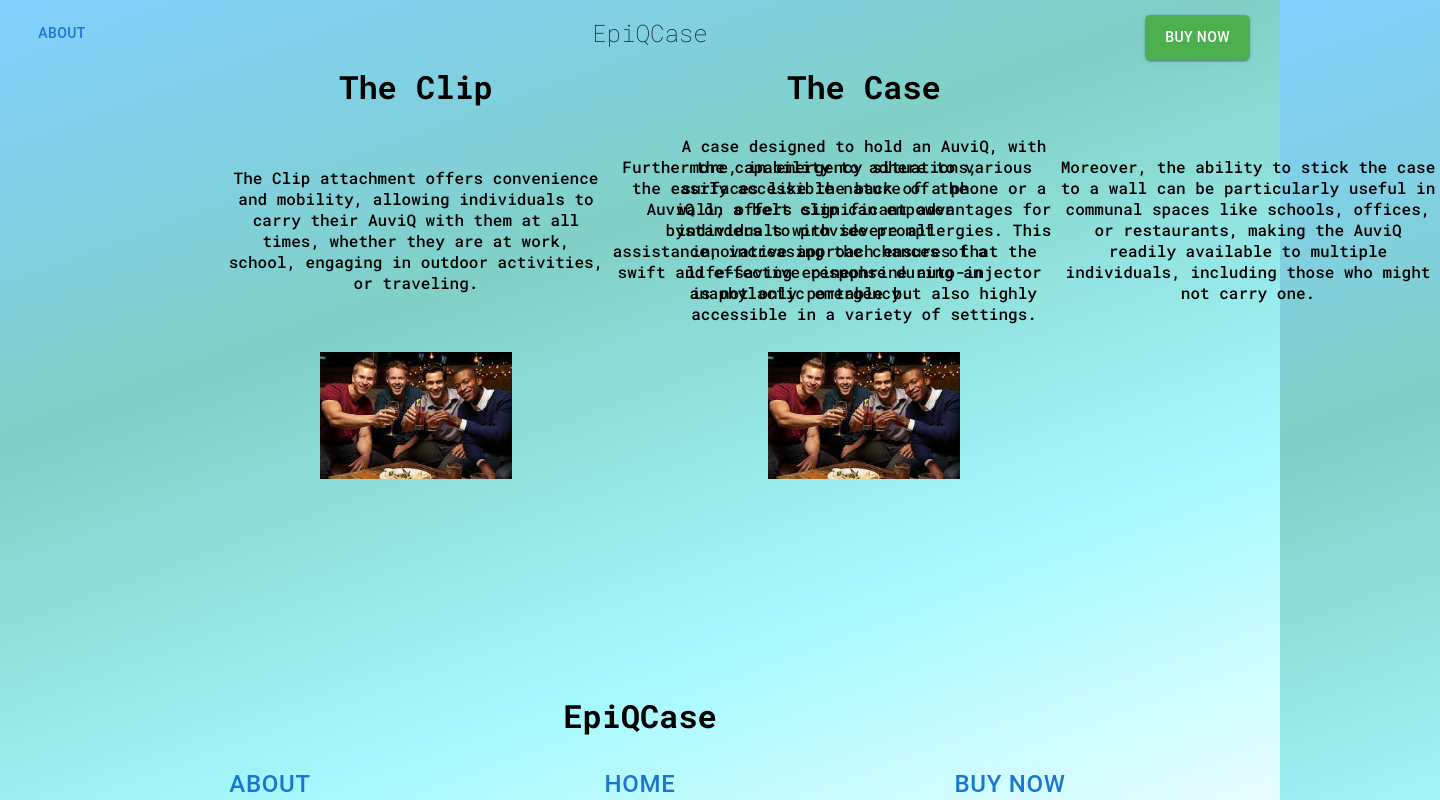
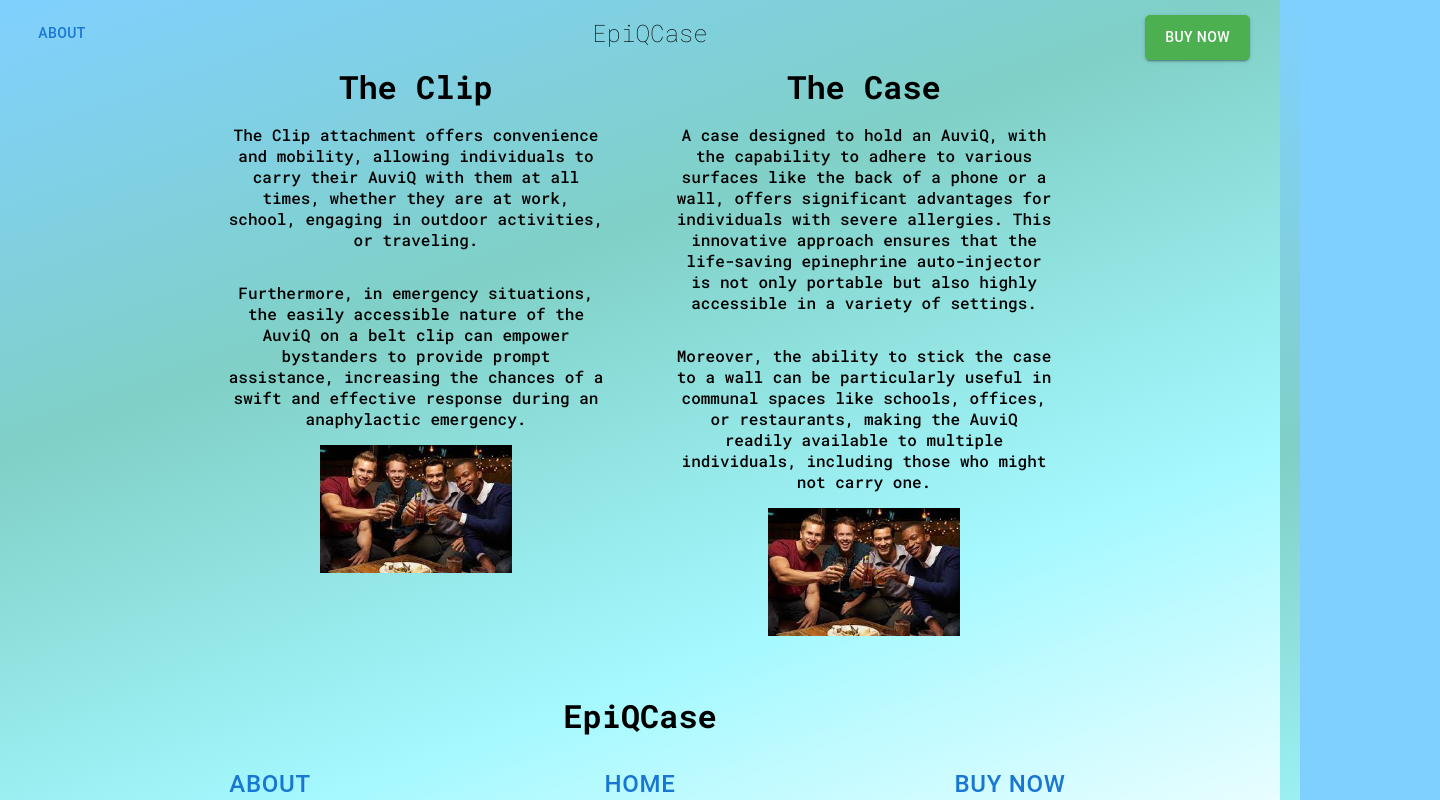
Before and after one commit to maxchapin/maxchapin.github.io, a React (Create React App) app: page /Purchase in a window 1280 px wide. Shown: the top 800 px of the page, 1440 px wide, since content can reach past the window. Built offline with nearby package versions, Linux system fonts and the light colour scheme.

Commit message:
fix buy now column

```diff
--- a/src/App.css
+++ b/src/App.css
@@ -201,9 +201,7 @@ body {
 }
 
 .singleItems .buySection .productDescription{
-  height: 40%;
   display: flex;
-  flex-wrap: wrap;
   flex-direction: column;
   justify-content: center;
 }
```
